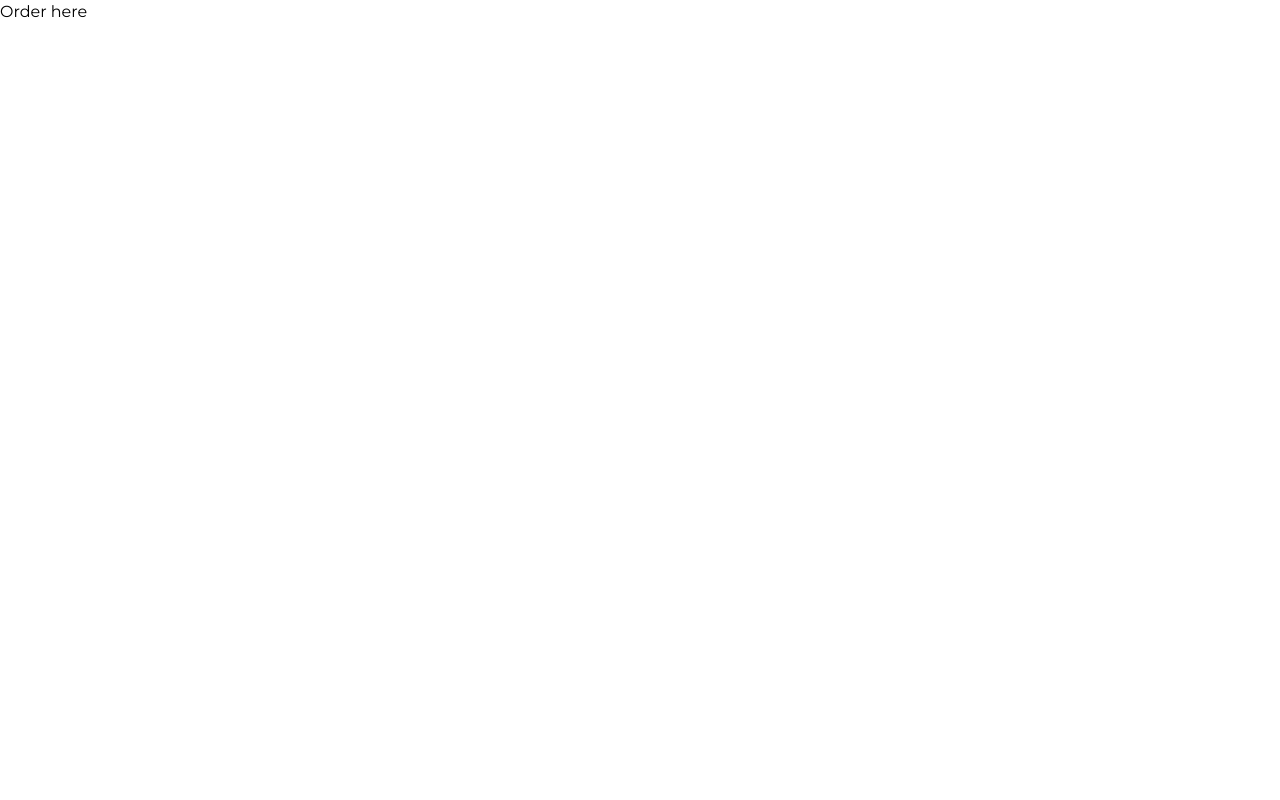
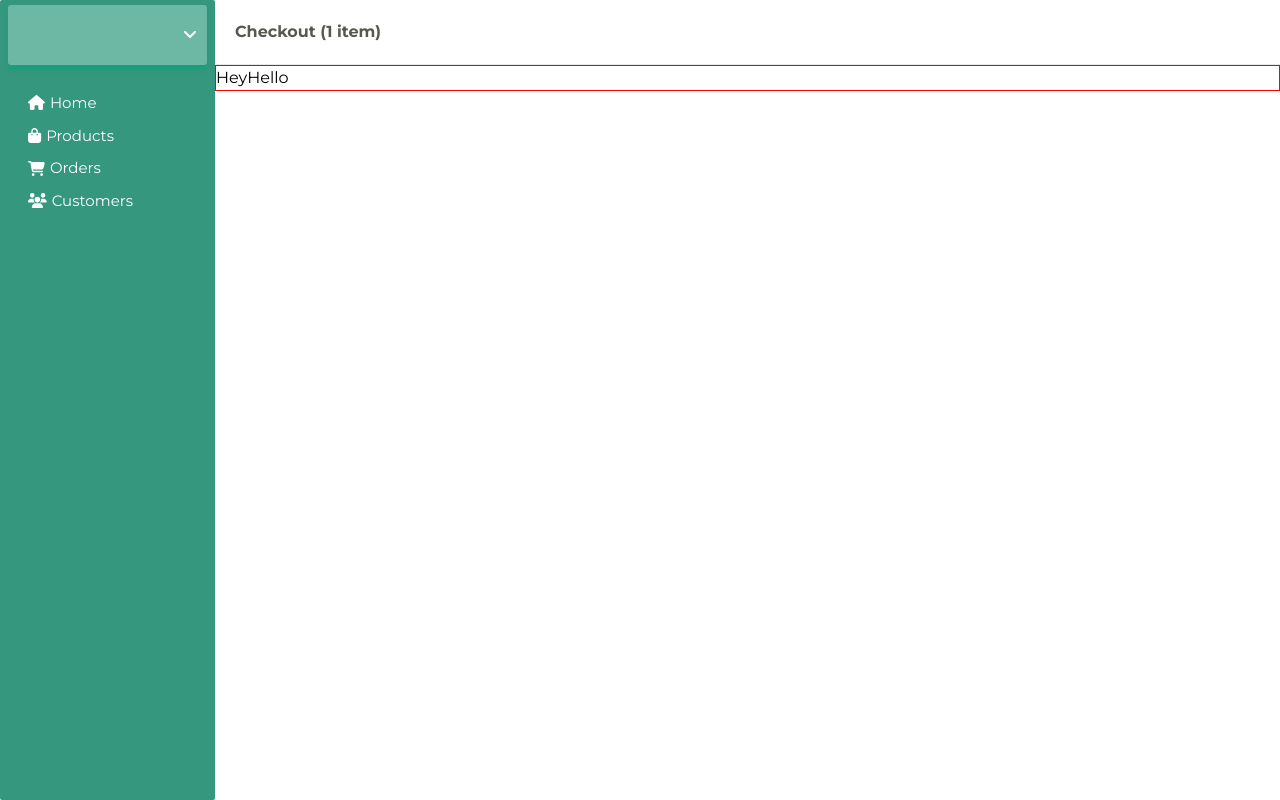
Before and after one commit to skabeo/xpress-frontend, a React (Vite) app: page /products/1/order in a window 1280 px wide. Built offline with nearby package versions, Linux system fonts and the light colour scheme; sample sign-in values are in the browser's storage.

Commit message:
Add order page heading

```diff
--- a/src/components/orders/OrderPage.jsx
+++ b/src/components/orders/OrderPage.jsx
@@ -1,6 +1,21 @@
+import Sidebar from "../sidebar/Sidebar"
+import './styles/order-page.css'
+
 const OrderPage = () => {
   return (
-    <div>Order here</div>
+    <div className="order-page-container">
+      <Sidebar />
+      <div>
+        <div className="order-page-heading">
+          <p>Checkout (1 item)</p>
+        </div>
+        <hr />
+        <div className="order-page-section">
+          <div>Hey</div>
+          <div>Hello</div>
+        </div>
+      </div>
+    </div>
   )
 }
 
--- /dev/null
+++ b/src/components/orders/styles/order-page.css
@@ -0,0 +1,16 @@
+.order-page-container {
+  margin-left: 215px;
+}
+
+.order-page-heading {
+  margin: 20px 0;
+  padding: 0 20px;
+  color: #57584e;
+  font-weight: bold;
+}
+
+.order-page-section {
+  border: 1px solid red;
+  display: flex;
+
+}
```
